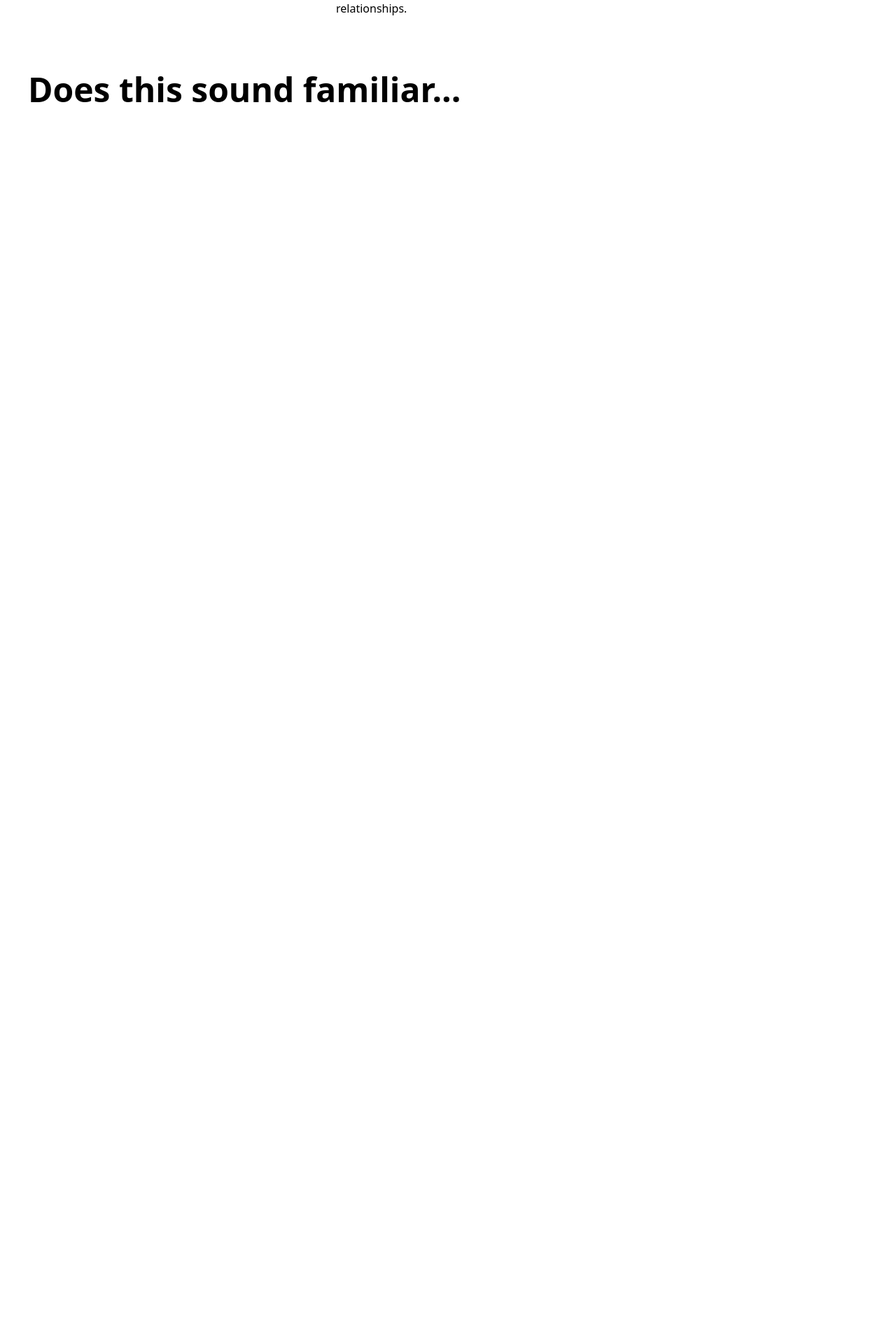
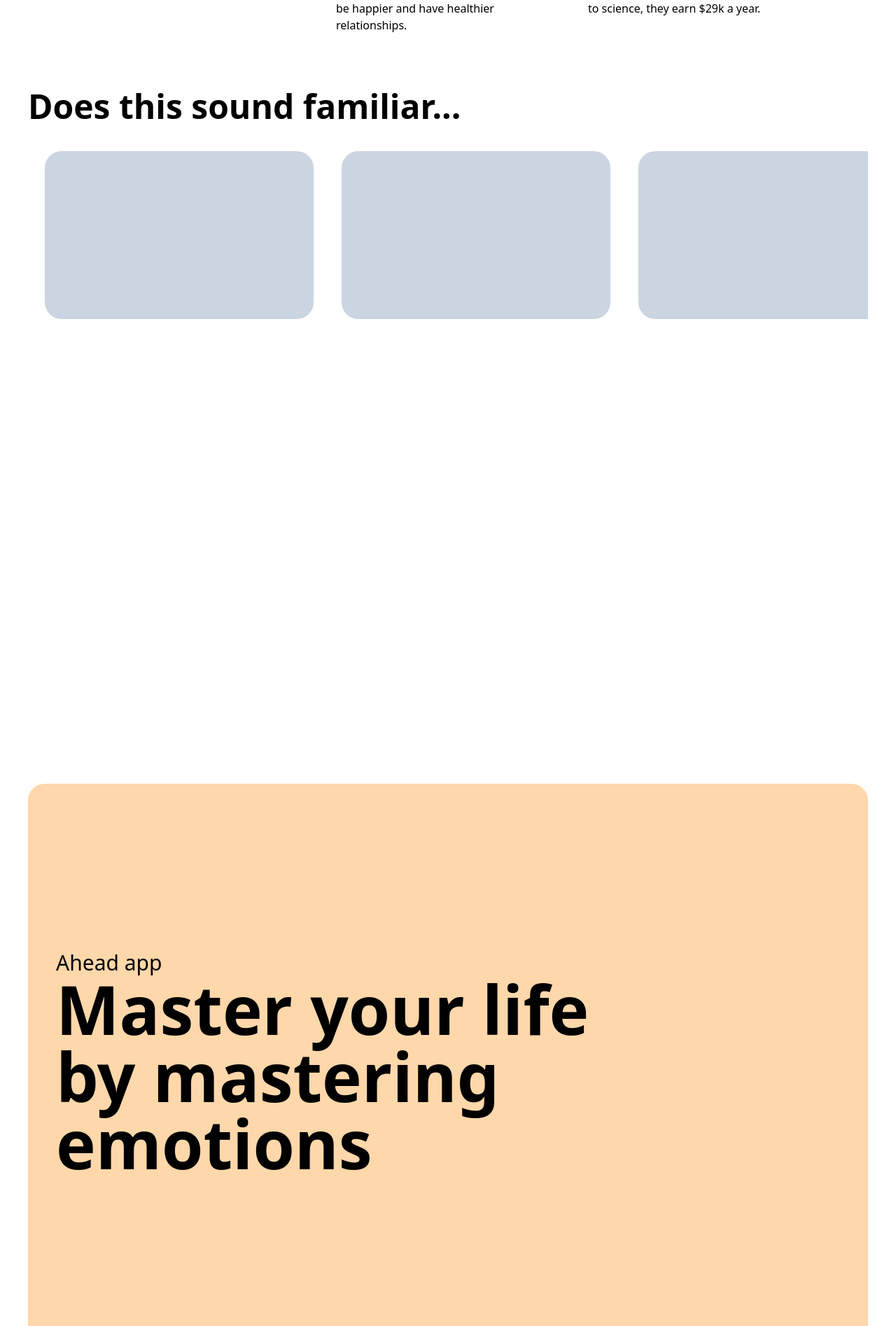
Before and after one commit to rohanb202/Next_landing_UI-, a Next.js app: page / in a window 1280 px wide. Shown: the part 1040-2935 px from the top of the page at 70% size. Before the commit the page ends 1232 px from the top, so only its background shows below. Built offline with nearby package versions, Linux system fonts and the light colour scheme.

Commit message:
carousel done

```diff
--- a/components/Carousel.js
+++ b/components/Carousel.js
@@ -1,8 +1,35 @@
 import React from 'react'
+import { gsap } from "gsap";
+import { useEffect,useLayoutEffect,useRef } from 'react';
+import { ScrollTrigger } from 'gsap/dist/ScrollTrigger';
+gsap.registerPlugin(ScrollTrigger);
+export default function Carousel() {
 
-export default function Carousel() {
+    const component = useRef();
+    const slider = useRef();
+    useLayoutEffect(() => {
+        let ctx = gsap.context(() => {
+          let panels = gsap.utils.toArray(".panel");
+          gsap.to(panels, {
+            xPercent: -100 * (panels.length - 1),
+            ease: "none",
+            scrollTrigger: {
+              trigger: slider.current,
+              pin: true,
+              scrub: 2,
+              snap: 1 / (panels.length - 1),
+
+              start:"-=50%",
+            //   end:"+=100%",
+              end: () => "+=" + slider.current.offsetWidth/(2),
+            //   markers: true
+            }
+          });
+        }, component);
+        return () => ctx.revert();
+      },[]);
   return (
-    <div>
+    <div ref={component} className='overflow-hidden '>
         <div className='flex content-center justify-center mx-20 my-20 space-x-10'>
             <div className='w-1/3 text-3xl font-bold'>EQ beats IQ</div>
             <div className='w-1/3'>People with high emotional
@@ -17,9 +44,16 @@
             </div>
 
         </div>
-        <div className='my-10'>
+        <div ref={slider}  className='my-10'>
             <div>
-                <h3 className='text-5xl font-bold'>Does this sound familiar...</h3>
+                <h3 className='text-5xl font-bold '>Does this sound familiar...</h3>
+            </div>
+            <div className='flex justify-center w-screen my-10 space-x-10 '>
+                <div className='w-96 shrink-0 rounded-3xl h-60 bg-slate-300 panel'></div>
+                <div className='w-96 shrink-0 rounded-3xl h-60 bg-slate-300 panel'></div>
+                <div className='w-96 shrink-0 rounded-3xl h-60 bg-slate-300 panel'></div>
+                <div className='w-96 shrink-0 rounded-3xl h-60 bg-slate-300 panel'></div>
+                <div className='w-96 shrink-0 rounded-3xl h-60 bg-slate-300 panel'></div>
             </div>
         </div>
     </div>
--- /dev/null
+++ b/components/MidHero.js
@@ -0,0 +1,14 @@
+import React from 'react'
+
+export default function MidHero() {
+  return (
+    <section className='h-screen my-6 text-white bg-orange-200 rounded-3xl'>
+        <div className='flex flex-col content-center justify-center h-full'>
+            <div className='flex flex-col p-10 '>
+                <h2 className='text-3xl text-black'>Ahead app</h2>
+                <h1 className='font-bold text-black text-8xl'> Master your life <br/> by  mastering <br/> emotions</h1>
+            </div>
+        </div>
+    </section>
+  )
+}
--- a/package.json
+++ b/package.json
@@ -9,9 +9,10 @@
     "lint": "next lint"
   },
   "dependencies": {
+    "gsap": "^3.12.2",
+    "next": "13.5.6",
     "react": "^18",
-    "react-dom": "^18",
-    "next": "13.5.6"
+    "react-dom": "^18"
   },
   "devDependencies": {
     "autoprefixer": "^10",
--- a/pages/index.js
+++ b/pages/index.js
@@ -2,6 +2,7 @@
 import Navbar from '@/components/Navbar'
 import Hero from '@/components/Hero'
 import Carousel from '@/components/Carousel'
+import MidHero from '@/components/MidHero'
 
 
 export default function Home() {
@@ -10,6 +11,7 @@
           <Navbar/>
           <Hero/>
           <Carousel/>
+          <MidHero/>
       </div>
   )
 }
```
Also changed, not shown: 1 other file (tests, documents, lock files or other folders).
